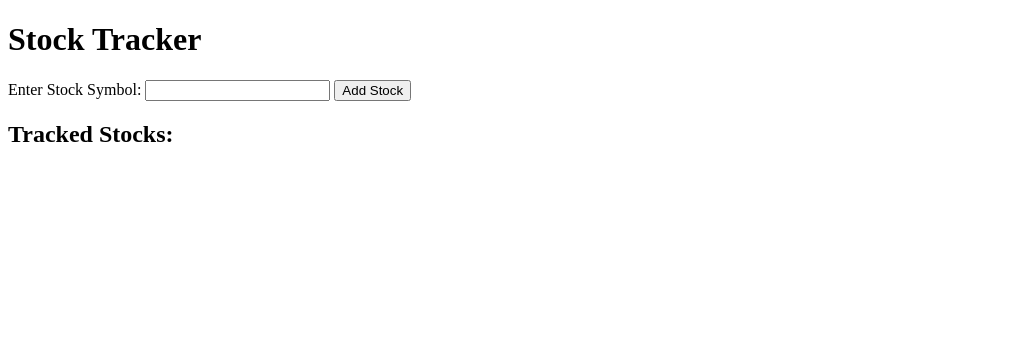
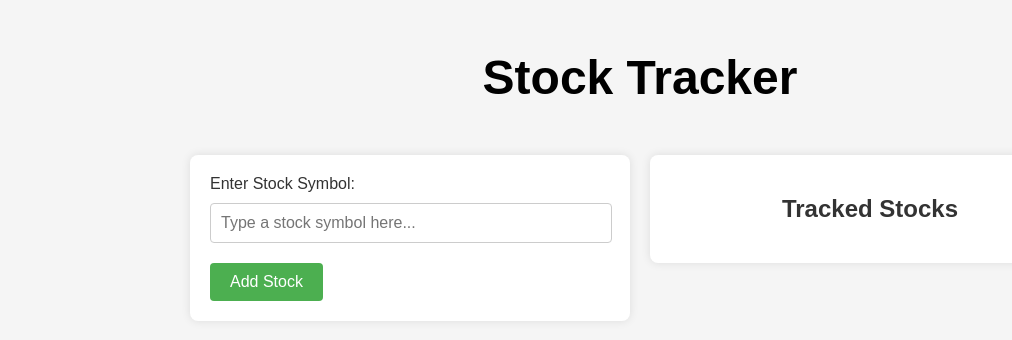
Before and after one commit to Akash-shakya/CodeAlpha_Stock_portfolio, a Flask app: page / in a window 1280 px wide. Shown: the top 340 px of the page, without its empty margins (0-1012 px from the left). Run offline with Flask 3, Linux system fonts and the light colour scheme; data that the repository does not hold is empty.

Commit message:
update html page

```diff
--- a/templates/index.html
+++ b/templates/index.html
@@ -7,34 +7,46 @@
     <script>
         async function addStock() {
             const symbol = document.getElementById('stockSymbol').value.toUpperCase();
+            console.log(`Adding stock: ${symbol}`);
+            try {
                 const response = await fetch('/add_stock', {
                     method: 'POST',
                     headers: { 'Content-Type': 'application/json' },
                     body: JSON.stringify({ symbol: symbol })
                 });
                 const data = await response.json();
+                console.log('Response data:', data);
                 if (response.ok) {
                     updateStockList(data.tracked_stocks);
                 } else {
                     alert(data.error);
                 }
+            } catch (error) {
+                console.error('Error adding stock:', error);
+            }
         }
 
         async function removeStock(symbol) {
+            console.log(`Removing stock: ${symbol}`);
+            try {
                 const response = await fetch('/remove_stock', {
                     method: 'POST',
                     headers: { 'Content-Type': 'application/json' },
                     body: JSON.stringify({ symbol: symbol })
                 });
                 const data = await response.json();
+                console.log('Response data:', data);
                 if (response.ok) {
                     updateStockList(data.tracked_stocks);
                 } else {
                     alert(data.error);
                 }
+            } catch (error) {
+                console.error('Error removing stock:', error);
+            }
         }
 
-        async function updateStockList(stocks) {
+        function updateStockList(stocks) {
             const stockList = document.getElementById('trackedStocks');
             stockList.innerHTML = '';
             for (const [symbol, price] of Object.entries(stocks)) {
@@ -45,24 +57,134 @@
         }
 
         async function getTrackedStocks() {
+            console.log('Fetching tracked stocks...');
+            try {
                 const response = await fetch('/tracked_stocks');
                 const stocks = await response.json();
+                console.log('Tracked stocks:', stocks);
                 updateStockList(stocks);
+            } catch (error) {
+                console.error('Error fetching tracked stocks:', error);
+            }
         }
 
         document.addEventListener('DOMContentLoaded', function() {
             getTrackedStocks();
         });
     </script>
+    <style>
+        body {
+            font-family: Arial, sans-serif;
+            background-color: #f5f5f5;
+            color: #333;
+            margin: 0;
+            padding: 0;
+        }
+
+        .heading {
+            text-align: center;
+            margin-top: 50px;
+            font-size: 48px;
+            color: black;
+        }
+
+        .container {
+            display: flex;
+            justify-content: center;
+            align-items: flex-start;
+            gap: 20px;
+            margin-top: 50px;
+        }
+
+        .box {
+            background-color: white;
+            border-radius: 8px;
+            box-shadow: 0 0 10px rgba(0, 0, 0, 0.1);
+            padding: 20px;
+            width: 400px;
+        }
+
+        .form-box {
+            display: flex;
+            flex-direction: column;
+            align-items: center;
+        }
+
+        .form-box input[type="text"] {
+            width: calc(100% - 20px);
+            padding: 10px;
+            margin-top: 10px;
+            margin-bottom: 20px;
+            border: 1px solid #ccc;
+            border-radius: 4px;
+            font-size: 16px;
+        }
+
+        .form-box button {
+            padding: 10px 20px;
+            background-color: #4CAF50;
+            color: white;
+            border: none;
+            border-radius: 4px;
+            font-size: 16px;
+            cursor: pointer;
+        }
+
+        .form-box button:hover {
+            background-color: #45a049;
+        }
+
+        .tracked-box h2 {
+            text-align: center;
+            font-size: 24px;
+            margin-bottom: 20px;
+        }
+
+        .tracked-box ul {
+            list-style-type: none;
+            padding: 0;
+        }
+
+        .tracked-box li {
+            background-color: #f9f9f9;
+            border: 1px solid #ddd;
+            padding: 10px;
+            margin-bottom: 10px;
+            border-radius: 4px;
+            display: flex;
+            justify-content: space-between;
+            align-items: center;
+        }
+
+        .tracked-box li button {
+            padding: 5px 10px;
+            background-color: #e51717;
+            color: white;
+            border: none;
+            border-radius: 4px;
+            font-size: 14px;
+            cursor: pointer;
+        }
+
+        .tracked-box li button:hover {
+            background-color: #cc1414;
+        }
+    </style>
 </head>
 <body>
-    <h1>Stock Tracker</h1>
+    <h1 class="heading">Stock Tracker</h1>
+    <div class="container">
+        <div class="box form-box">
             <form onsubmit="event.preventDefault(); addStock();">
                 <label for="stockSymbol">Enter Stock Symbol:</label>
-        <input type="text" id="stockSymbol" required>
+                <input type="text" id="stockSymbol" placeholder="Type a stock symbol here..." required>
                 <button type="submit">Add Stock</button>
             </form>
-    <h2>Tracked Stocks:</h2>
+        </div>
+        <div class="box tracked-box">
+            <h2>Tracked Stocks</h2>
             <ul id="trackedStocks"></ul>
+        </div>
+    </div>
 </body>
 </html>
```
Lines whose indentation alone changed are shown as unchanged.
